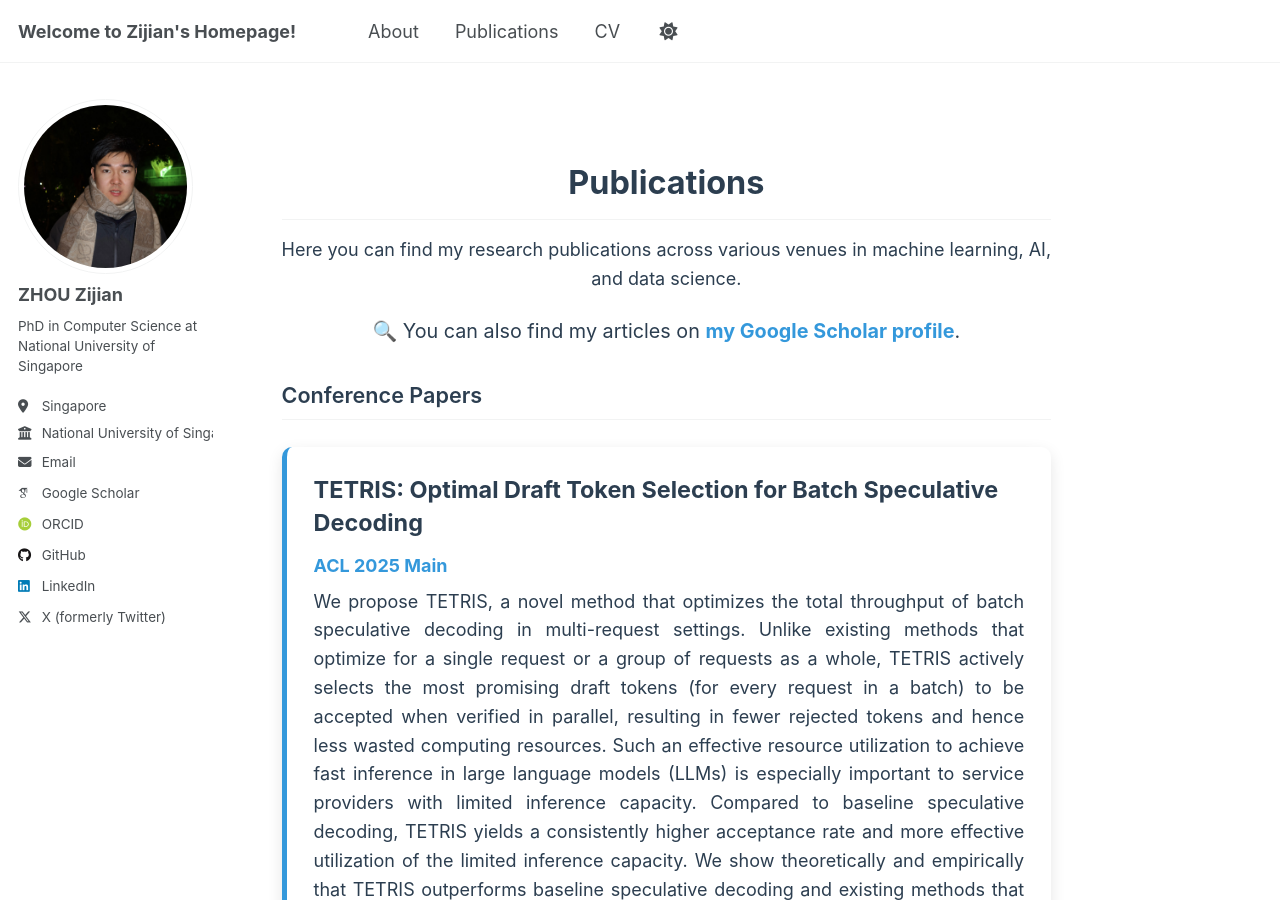
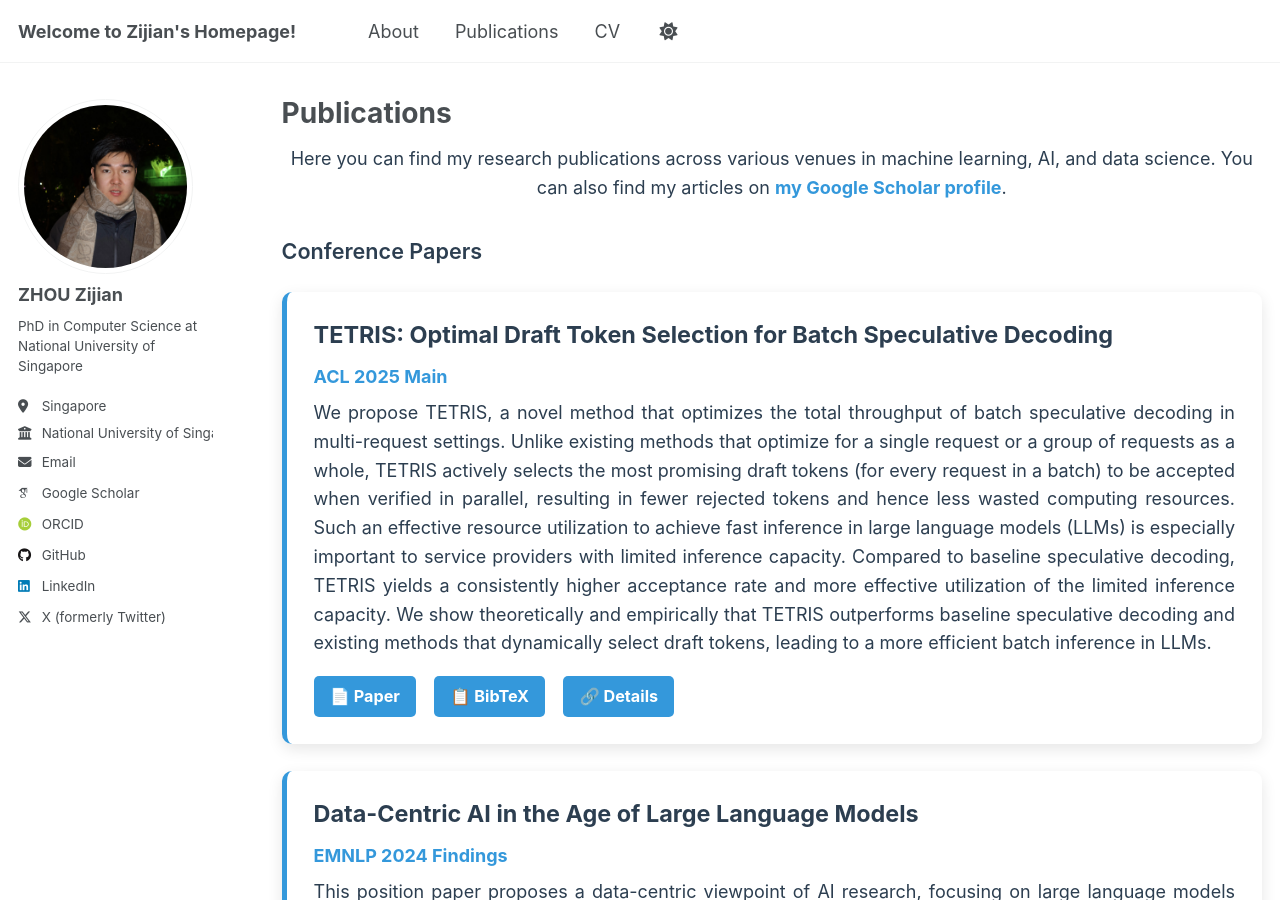
Before and after one commit to BobbyZhouZijian/bobbyzhouzijian.github.io, a Jekyll site: the page built from _pages/publications.html, in a window 1280 px wide and 900 px high. Built offline with Jekyll 4.4.1, drawn with Linux system fonts in a browser that asks for light colours; some web fonts are replaced.

Commit message:
update pubs

```diff
--- a/_pages/publications.html
+++ b/_pages/publications.html
@@ -1,20 +1,17 @@
 ---
 layout: archive
-<!-- title: "Publications" -->
+title: "Publications"
 permalink: /publications/
 author_profile: true
 ---
 
 <div style="text-align: center; margin-bottom: 2em;">
-  <h2 style="color: #2c3e50; font-size: 1.8em; margin-bottom: 0.5em;">Publications</h2>
   <p style="font-size: 1em; color: #2c3e50; line-height: 1.6;">
     Here you can find my research publications across various venues in machine learning, AI, and data science.
+  {% if site.author.googlescholar %}
+    You can also find my articles on <a href="{{site.author.googlescholar}}" style="color: #3498db; text-decoration: none; font-weight: bold;">my Google Scholar profile</a>.
+  {% endif %}
   </p>
-  {% if site.author.googlescholar %}
-  <p style="margin: 0; font-size: 1.1em; color: #2c3e50;">
-    🔍 You can also find my articles on <a href="{{site.author.googlescholar}}" style="color: #3498db; text-decoration: none; font-weight: bold;">my Google Scholar profile</a>.
-  </p>
-  {% endif %}
 </div>
 
 {% include base_path %}
```
